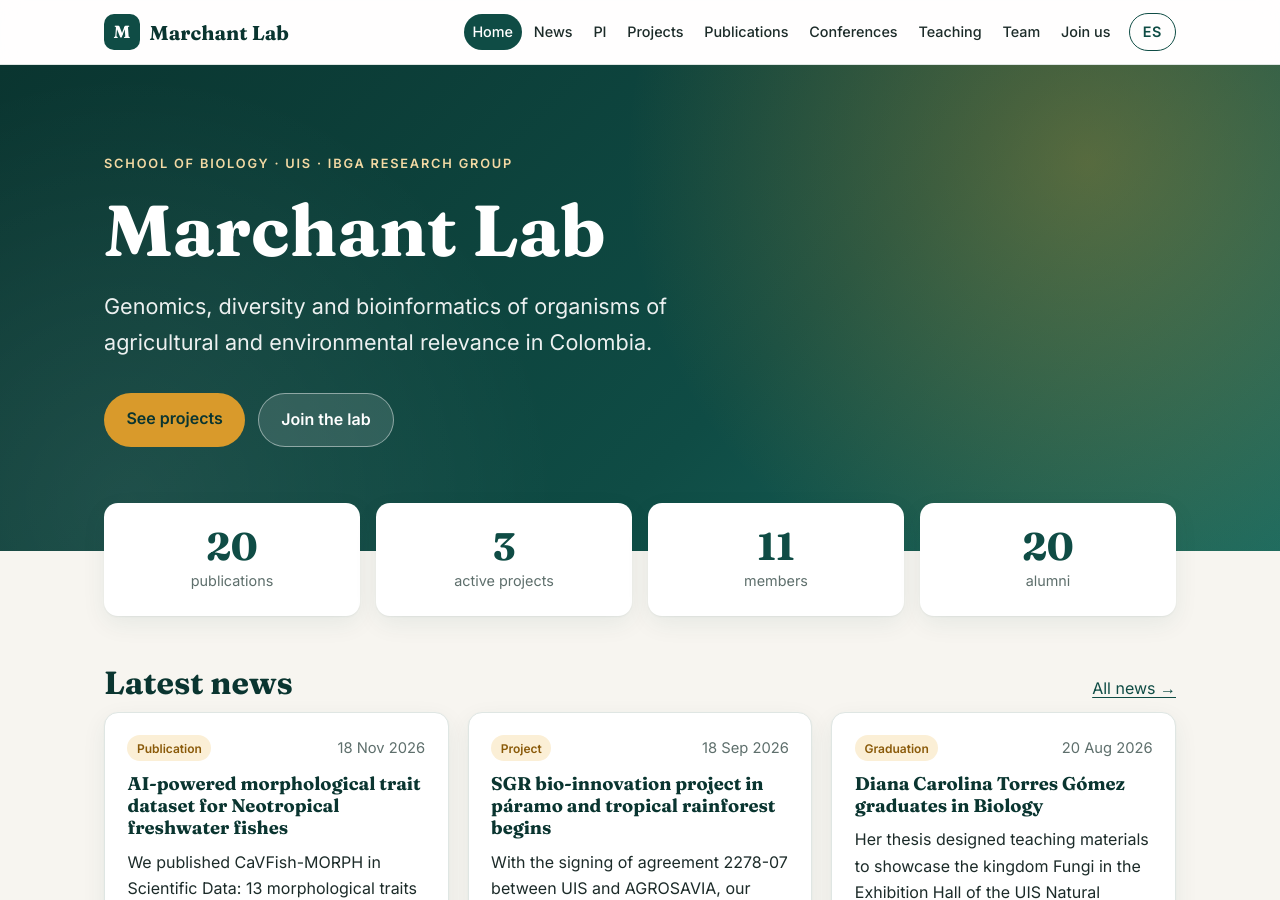
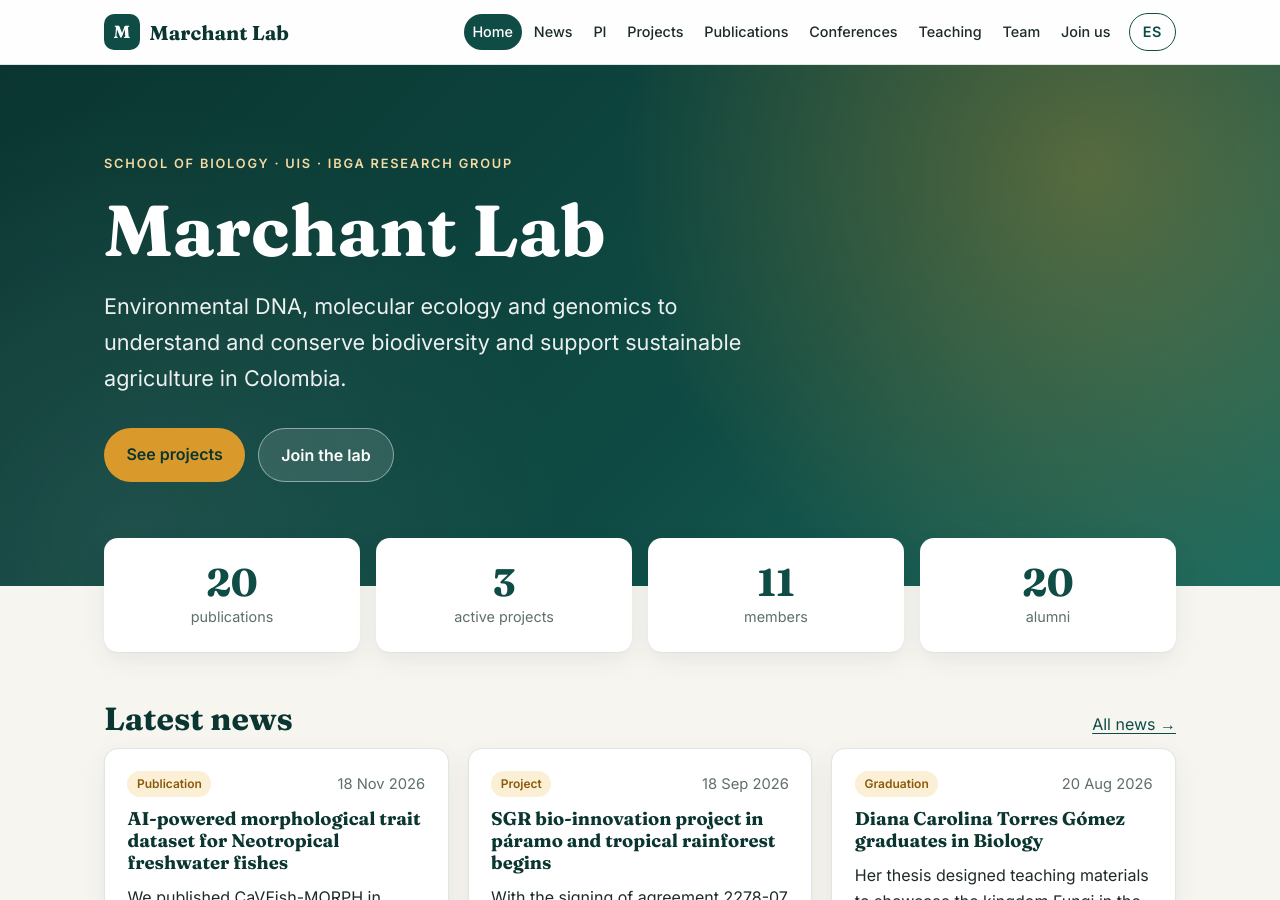
Before and after one commit to Marchant-Lab/marchant-lab-web, a Jekyll site: the page built from en/index.html, in a window 1280 px wide and 900 px high. Built offline with Jekyll 4.4.1, drawn with Linux system fonts in a browser that asks for light colours.

Commit message:
Actualiza el lema de la portada y la descripción para buscadores (ADN ambiental, ecología molecular y genómica)
Co-Authored-By: Claude Opus 5.5 <noreply@anthropic.com>

```diff
--- a/_config.yml
+++ b/_config.yml
@@ -1,5 +1,5 @@
 title: Marchant Lab
-description: Genómica, diversidad y bioinformática de organismos de interés agrícola y ambiental — Universidad Industrial de Santander (UIS)
+description: "Marchant Lab, Universidad Industrial de Santander (UIS): ADN ambiental, ecología molecular y genómica para conocer y conservar la biodiversidad y apoyar la agricultura sostenible en Colombia."
 lang: es
 # Si el sitio se publica en https://marchant-lab.github.io/<repo>/, poner baseurl: /<repo>
 baseurl: /marchant-lab-web
--- a/_data/ui.yml
+++ b/_data/ui.yml
@@ -3,9 +3,9 @@ es:
   menu: [["/", "Inicio"], ["/noticias/", "Noticias"], ["/investigador/", "Investigador"], ["/proyectos/", "Proyectos"], ["/publicaciones/", "Publicaciones"], ["/congresos/", "Congresos"], ["/docencia/", "Docencia"], ["/equipo/", "Equipo"], ["/vinculate/", "Vincúlate"]]
   cambiar_idioma: "EN"
   cambiar_idioma_titulo: "View this page in English"
-  descripcion: Genómica, diversidad y bioinformática de organismos de interés agrícola y ambiental — Universidad Industrial de Santander (UIS)
+  descripcion: "Marchant Lab, Universidad Industrial de Santander (UIS): ADN ambiental, ecología molecular y genómica para conocer y conservar la biodiversidad y apoyar la agricultura sostenible en Colombia."
   antetitulo: Escuela de Biología · UIS · Grupo iBGA
-  lema: Genómica, diversidad y bioinformática de organismos de interés agrícola y ambiental en Colombia.
+  lema: ADN ambiental, ecología molecular y genómica para conocer y conservar la biodiversidad y apoyar la agricultura sostenible en Colombia.
   ver_proyectos: Ver proyectos
   vinculate_boton: Vincúlate al laboratorio
   cifras: [publicaciones, proyectos activos, integrantes, egresados]
@@ -58,9 +58,9 @@ en:
   menu: [["/en/", "Home"], ["/en/noticias/", "News"], ["/en/investigador/", "PI"], ["/en/proyectos/", "Projects"], ["/en/publicaciones/", "Publications"], ["/en/congresos/", "Conferences"], ["/en/docencia/", "Teaching"], ["/en/equipo/", "Team"], ["/en/vinculate/", "Join us"]]
   cambiar_idioma: "ES"
   cambiar_idioma_titulo: "Ver esta página en español"
-  descripcion: Genomics, diversity and bioinformatics of organisms of agricultural and environmental relevance — Universidad Industrial de Santander (UIS), Colombia
+  descripcion: "Marchant Lab, Universidad Industrial de Santander (UIS): Environmental DNA, molecular ecology and genomics to understand and conserve biodiversity and support sustainable agriculture in Colombia."
   antetitulo: School of Biology · UIS · iBGA Research Group
-  lema: Genomics, diversity and bioinformatics of organisms of agricultural and environmental relevance in Colombia.
+  lema: Environmental DNA, molecular ecology and genomics to understand and conserve biodiversity and support sustainable agriculture in Colombia.
   ver_proyectos: See projects
   vinculate_boton: Join the lab
   cifras: [publications, active projects, members, alumni]
```
